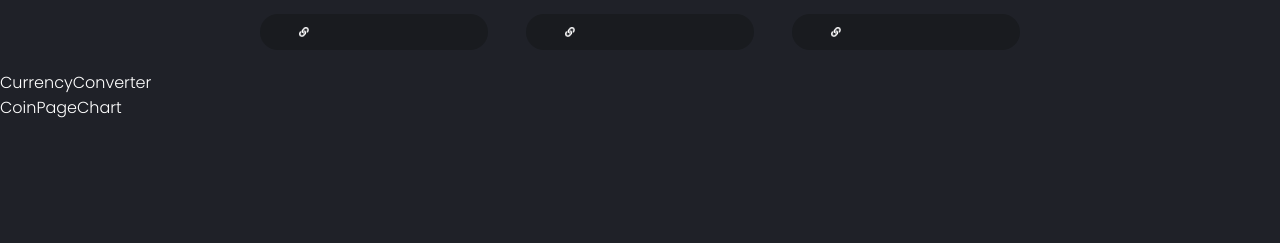
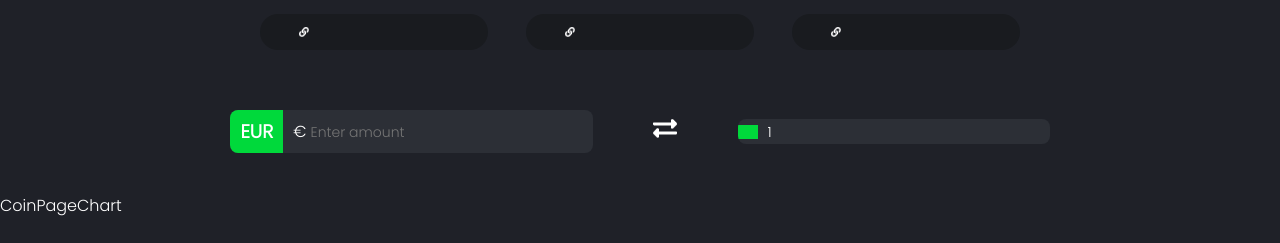
Before and after one commit to giorgospitias/Crypto-Tracker, a React (Create React App) app: page /Coins/1 in a window 1280 px wide. Shown: the part 548-791 px from the top of the page. Built offline with nearby package versions, Linux system fonts and the light colour scheme; no server answers.

Commit message:
Currency converter Implementation

```diff
--- a/src/components/CoinPage/CoinDescription/CoinDescription.js
+++ b/src/components/CoinPage/CoinDescription/CoinDescription.js
@@ -26,7 +26,7 @@ function CoinDescription({ data }) {
         </DescriptionWrapper>
         <LinksContainer>
           <LinkWrapper>
-            <Link href={data?.links?.blockchain_site[1]} target="_blank">
+            <Link href={data?.links?.blockchain_site[0]} target="_blank">
               <LinkIcon src={LinkImage} alt="link-icon" />
               <LinkText>{data?.links?.blockchain_site[0]}</LinkText>
             </Link>
@@ -34,13 +34,13 @@ function CoinDescription({ data }) {
           <LinkWrapper>
             <Link href={data?.links?.blockchain_site[1]} target="_blank">
               <LinkIcon src={LinkImage} alt="link-icon" />
-              <LinkText>{data?.links?.blockchain_site[0]}</LinkText>
+              <LinkText>{data?.links?.blockchain_site[1]}</LinkText>
             </Link>
           </LinkWrapper>
           <LinkWrapper>
-            <Link href={data?.links?.blockchain_site[1]} target="_blank">
+            <Link href={data?.links?.blockchain_site[2]} target="_blank">
               <LinkIcon src={LinkImage} alt="link-icon" />
-              <LinkText>{data?.links?.blockchain_site[0]}</LinkText>
+              <LinkText>{data?.links?.blockchain_site[2]}</LinkText>
             </Link>
           </LinkWrapper>
         </LinksContainer>
--- a/src/components/CoinPage/CurrencyConverter/CurrencyConverter.js
+++ b/src/components/CoinPage/CurrencyConverter/CurrencyConverter.js
@@ -1,7 +1,61 @@
-import React from "react";
+import React, { useState } from "react";
+import { CryptoState } from "../../../CryptoContext";
+import ConvertIcon from "../../../assets/Convert-Icon.png";
+import {
+  ConvertContainer,
+  ConvertInnerContainer,
+  ConvertElements,
+  ConvertImage,
+  Symbol,
+  InputContainer,
+} from "./CurrencyConverter.styled";
 
-function CurrencyConverter() {
-  return <div>CurrencyConverter</div>;
+function CurrencyConverter({ data }) {
+  const { currency, symbol } = CryptoState();
+
+  const currentPrice = data?.market_data?.current_price[currency];
+  const [coin, setCoin] = useState(1);
+  const [price, setPrice] = useState(currentPrice);
+
+  const CurrencyChangehandler = (e) => {
+    const amount = e.target.value < 0 ? 0 : e.target.value;
+    setPrice(amount);
+    setCoin((amount / currentPrice).toFixed(5));
+  };
+
+  const CoinChangehandler = (e) => {
+    const amount = e.target.value < 0 ? 0 : e.target.value;
+    setCoin(amount);
+    setPrice((amount * currentPrice).toFixed(2));
+  };
+
+  return (
+    <ConvertContainer>
+      <ConvertInnerContainer>
+        <ConvertElements>
+          <Symbol>{currency.toUpperCase()}</Symbol>
+          <InputContainer>
+            <span>{symbol}</span>{" "}
+            <input
+              value={price}
+              onChange={CurrencyChangehandler}
+              type="text"
+              placeholder="Enter amount"
+            />
+          </InputContainer>
+        </ConvertElements>
+        <div>
+          <ConvertImage src={ConvertIcon} alt="convert-icon" />
+        </div>
+        <ConvertElements>
+          <Symbol>{data?.symbol?.toUpperCase()}</Symbol>
+          <InputContainer>
+            <input value={coin} onChange={CoinChangehandler} type="text" />
+          </InputContainer>
+        </ConvertElements>
+      </ConvertInnerContainer>
+    </ConvertContainer>
+  );
 }
 
 export default CurrencyConverter;
--- a/src/components/CoinPage/CurrencyConverter/CurrencyConverter.styled.js
+++ b/src/components/CoinPage/CurrencyConverter/CurrencyConverter.styled.js
@@ -1,3 +1,51 @@
 import styled from "styled-components";
 
-export const NavBarContainer = styled.div``;
+export const ConvertContainer = styled.div`
+  display: flex;
+  justify-content: center;
+  width: 100%;
+`;
+
+export const ConvertInnerContainer = styled.div`
+  display: flex;
+  justify-content: space-between;
+  align-items: center;
+  margin: 40px 0px;
+  @media (max-width: 1000px) {
+    flex-direction: column;
+  }
+`;
+export const ConvertElements = styled.div`
+  display: flex;
+  align-items: center;
+  background-color: ${(props) => props.theme.navInside};
+  border-radius: 8px;
+  overflow: hidden;
+  margin: 0 20px;
+  @media (max-width: 1000px) {
+    margin: 20px 0px;
+  }
+`;
+export const ConvertImage = styled.img`
+  margin: 0px 40px;
+`;
+
+export const Symbol = styled.h3`
+  height: 100%;
+  background-color: #00d93b;
+  font-weight: bold;
+  padding: 7px 10px;
+`;
+
+export const InputContainer = styled.div`
+  padding-left: 10px;
+  input {
+    background-color: transparent;
+    border: none;
+    outline: none;
+    color: ${(props) => props.theme.textColor};
+    font-size: 14px;
+    padding: 0px 10px;
+    padding-left: 0;
+  }
+`;
--- a/src/pages/CoinPage/CoinPage.js
+++ b/src/pages/CoinPage/CoinPage.js
@@ -28,7 +28,7 @@ function CoinPage() {
     <CoinPageContainer>
       <CoinSummary data={data} />
       <CoinDescription data={data} />
-      <CurrencyConverter />
+      <CurrencyConverter data={data} />
       <CoinPageChart />
     </CoinPageContainer>
   );
```
Also changed, not shown: src/assets/Convert-Icon.png (added).
